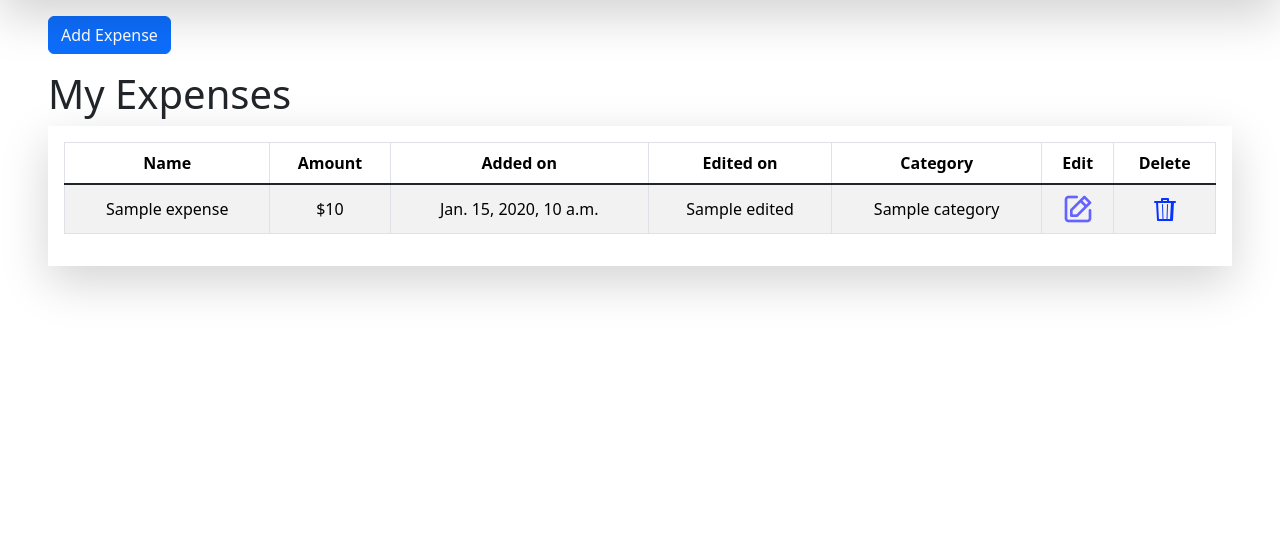
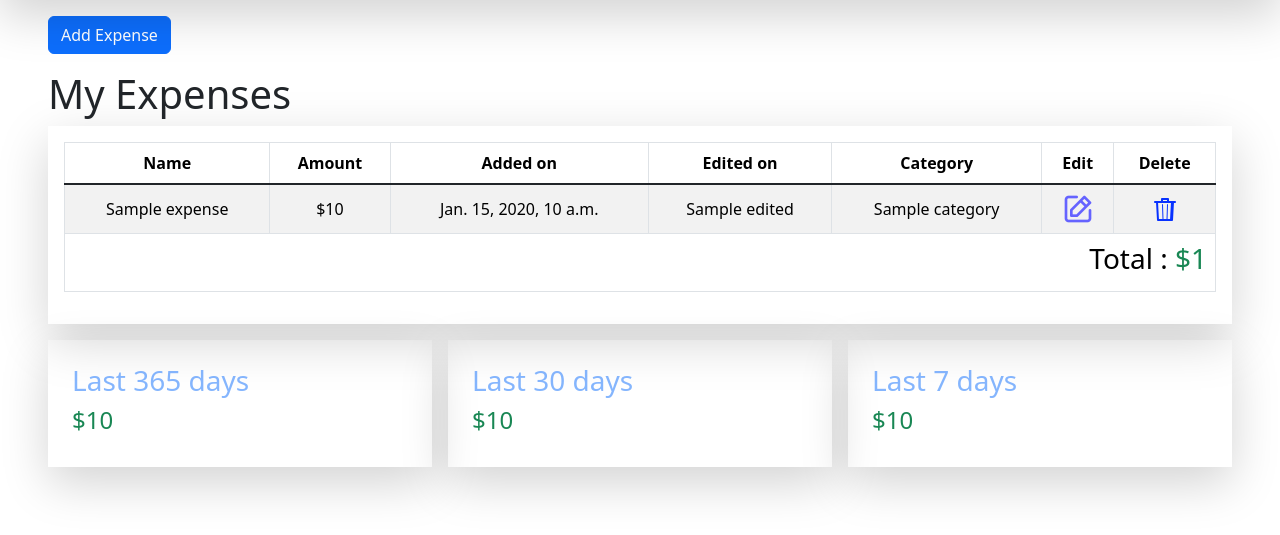
Before and after one commit to karthi-mr/expense-tracker-Django, a Django app: template expense/templates/expense/index.html in a window 1280 px wide. Shown: the part 80-615 px from the top of the page. Run offline with Django 5.2, Linux system fonts and the light colour scheme; the template is opened without the code that fills it: most values are stand-ins (such as "Sample title", 1, 10 or a date in 2020).

Commit message:
calculation update
yearly, monthly & weekly calculation update

```diff
--- a/expense/templates/expense/delete.html
+++ b/expense/templates/expense/delete.html
@@ -4,7 +4,7 @@
 
 {% block body %}
 <div class="container mt-5">
-    <h1 class="text-center mb-3 text-uppercase text-primary opacity-50">Add Expense</h1>
+    <h1 class="text-center mb-3 text-uppercase text-danger opacity-50">Delete Expense</h1>
     <form action="" method="post" class="w-50 mx-auto shadow-lg p-5 delete-expense-form text-center">
         {% csrf_token %}
         <p>Are you sure want to delete {{ expense.name }} expense?</p>
--- a/expense/templates/expense/index.html
+++ b/expense/templates/expense/index.html
@@ -1,5 +1,6 @@
 {% extends 'expense/base.html' %}
 {% load static %}
+{% load humanize %}
 
 {% block title %}Expense Tracker{% endblock title %}
 
@@ -26,17 +27,44 @@
                 {% for expense in expenses %}
                 <tr class="item-row p-5">
                     <td>{{ expense.name }}</td>
-                    <td>${{ expense.amount }}</td>
+                    <td>${{ expense.amount| intcomma }}</td>
                     <td>{{ expense.added }}</td>
                     <td>{{ expense.edited }}</td>
                     <td>{{ expense.category }}</td>
-                    <td><a href="{% url 'edit-expense' expense.id %}"><img src="{% static 'image/edit.png' %}" alt="edit" class="expense-action"></a></td>
-                    <td><a href="{% url 'delete-expense' expense.id %}"><img src="{% static 'image/delete.png' %}" alt="edit" class="expense-action"></a>
+                    <td>
+                        <a href="{% url 'edit-expense' expense.id %}">
+                            <img src="{% static 'image/edit.png' %}" alt="edit" class="expense-action">
+                        </a>
+                    </td>
+                    <td>
+                        <a href="{% url 'delete-expense' expense.id %}">
+                            <img src="{% static 'image/delete.png' %}" alt="edit" class="expense-action">
+                        </a>
                     </td>
                 </tr>
                 {% endfor %}
+                <tr>
+                    <td colspan="7" class="text-end">
+                        <h3>Total : <span class="text-success">${{ total_expenses| intcomma }}</span></h3>
+                    </td>
+                </tr>
             </tbody>
         </table>
     </div>
 </div>
+<div class="last-days-calculate mx-5 row my-3 gap-3">
+    <div class="shadow-lg col p-4">
+        <h3 class="text-primary opacity-50">Last 365 days</h3>
+        <h4 class="text-success">${{ yearly_sum| intcomma }}</h4>
+    </div>
+    <div class="shadow-lg col p-4">
+        <h3 class="text-primary opacity-50">Last 30 days</h3>
+        <h4 class="text-success">${{ monthly_sum| intcomma }}</h4>
+    </div>
+    <div class="shadow-lg col p-4">
+        <h3 class="text-primary opacity-50">Last 7 days</h3>
+        <h4 class="text-success">${{ weekly_sum| intcomma }}</h4>
+    </div>
+</div>
+
 {% endblock body %}
--- a/expense_tracker/settings.py
+++ b/expense_tracker/settings.py
@@ -37,6 +37,8 @@ INSTALLED_APPS = [
     'django.contrib.sessions',
     'django.contrib.messages',
     'django.contrib.staticfiles',
+    # ? humanize
+    'django.contrib.humanize',
     # ? custom app
     'expense',
 ]
```
Also changed, not shown: expense/views.py (+21 -1 lines), db.sqlite3.
